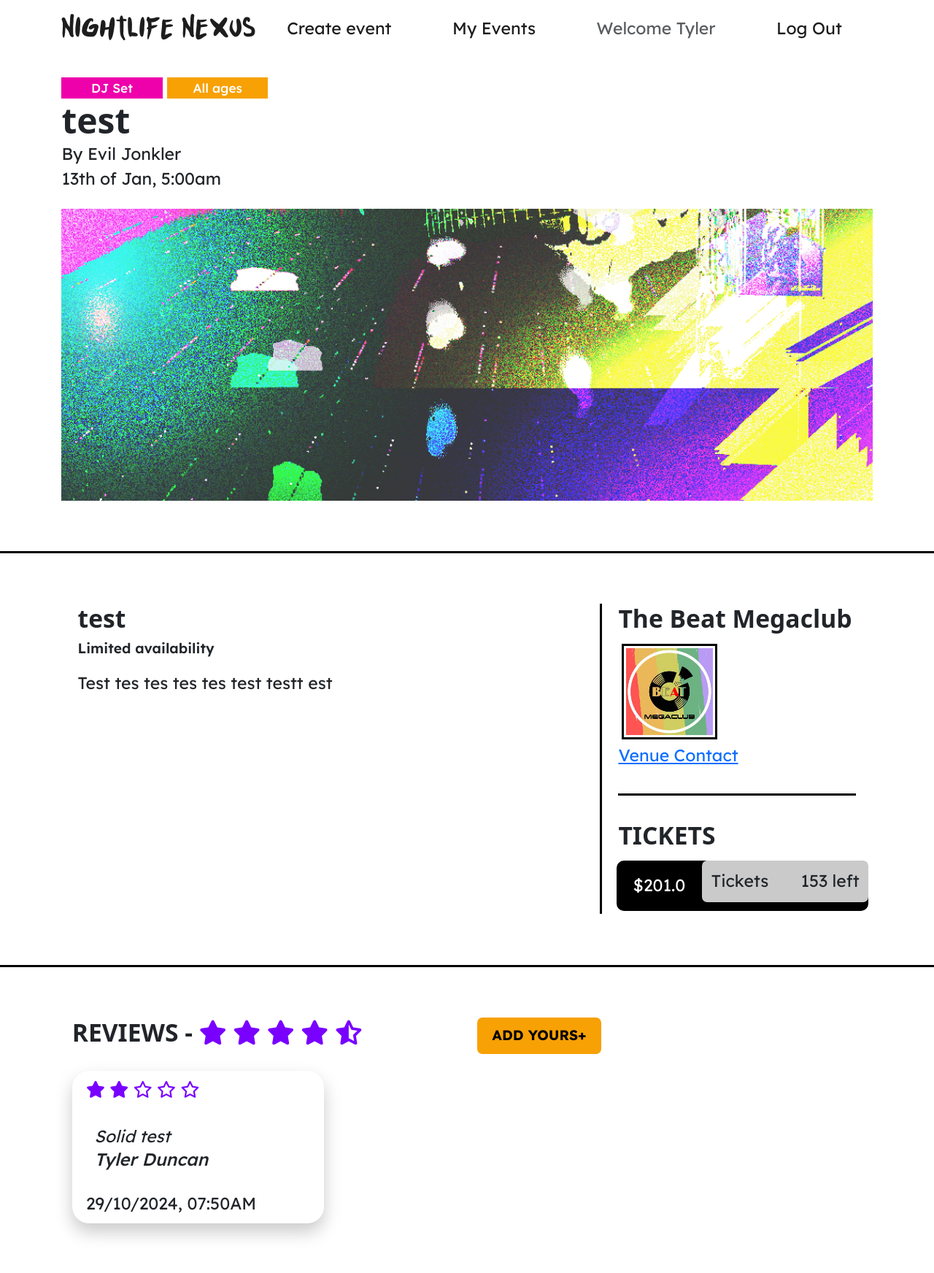
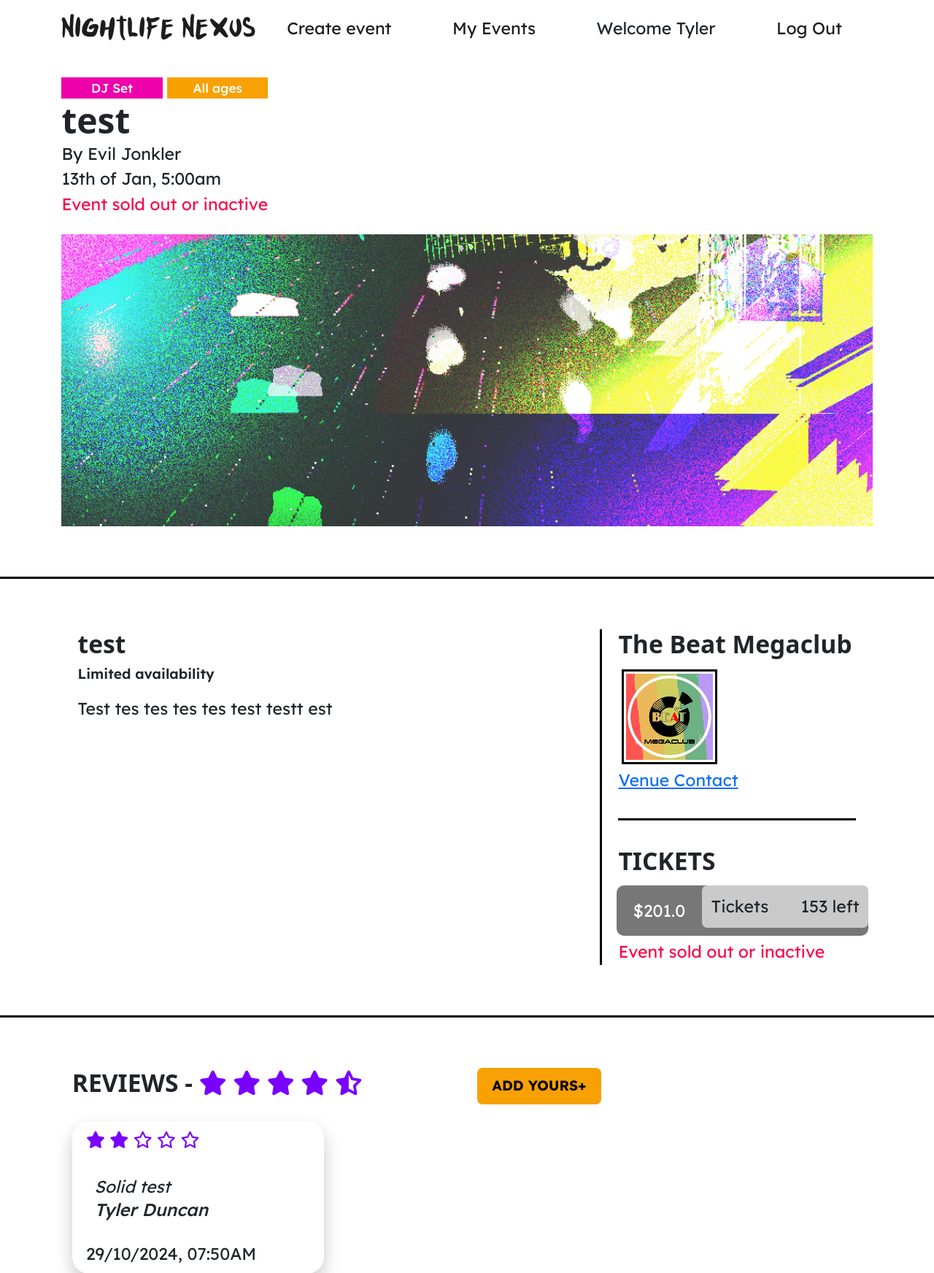
Before and after one commit to tydunc/IAB207-A3, a Flask app: page /events/2 in a window 1280 px wide. Shown: the top 1744 px of the page at 73% size. Run offline with Flask 3, Linux system fonts and the light colour scheme; a user stored in the database is signed in; some libraries are stand-ins or nearby versions; some web fonts are replaced.

Commit message:
Added event status

```diff
--- a/website/__init__.py
+++ b/website/__init__.py
@@ -2,9 +2,27 @@ from flask import Flask
 from flask_bootstrap import Bootstrap5
 from flask_sqlalchemy import SQLAlchemy
 from flask_login import LoginManager
+from datetime import datetime
 
 # Initialize the database instance
 db = SQLAlchemy()
+
+#Some functions we'll use later
+def inactive(date, month):
+   months = ['Jan','Feb','Mar','Apr','May','Jun','Jul','Aug','Sep','Oct','Nov','Dec']
+   curr = datetime.today().strftime('%Y-%m-%d')
+   eventDate = datetime.strptime(f'{date}/{months.index(month)+1}/{curr[:4]}', "%d/%m/%Y")
+   if datetime.now().date() > eventDate.date():
+      return True
+   else:
+      return False
+
+def ordinal(n: int):
+    if 11 <= (n % 100) <= 13:
+        suffix = 'th'
+    else:
+        suffix = ['th', 'st', 'nd', 'rd', 'th'][min(n % 10, 4)]
+    return str(n) + suffix
 
 # Create a function that creates a web application
 def create_app():
--- a/website/events.py
+++ b/website/events.py
@@ -1,7 +1,7 @@
 from flask import Blueprint, render_template, request, redirect, url_for, abort, flash
 from .models import Events, Bookings, User, Review
 from .forms import CreateEventForm, BookEvent
-from . import db
+from . import db, ordinal, inactive
 from datetime import datetime
 from werkzeug.utils import secure_filename
 import os
@@ -9,28 +9,23 @@ from flask_login import login_required, current_user
 
 event_bp = Blueprint('events', __name__, url_prefix='/events')
 
-# Ordinal function
-def ordinal(n: int):
-    if 11 <= (n % 100) <= 13:
-        suffix = 'th'
-    else:
-        suffix = ['th', 'st', 'nd', 'rd', 'th'][min(n % 10, 4)]
-    return str(n) + suffix
-
 @event_bp.route('/<id>')
 def show(id):
     bookingForm = BookEvent()
     event = db.session.scalar(db.select(Events).where(Events.id == id))
     creator = db.session.scalar(db.select(User).where(User.id == event.user_id))
+
+    #Get event status
+    status = inactive(event.date, event.month)
+    print(status)
     # Convert date to ordinal
     event.date = ordinal(event.date)
-
     # Fetch reviews for this event
     reviews = Review.query.filter_by(event_id=id).order_by(Review.date_posted.desc()).all()
 
     if not event:
         abort(404)
-    return render_template('events/event.html', event=event, form=bookingForm, creator=creator, reviews=reviews)
+    return render_template('events/event.html', event=event, form=bookingForm, creator=creator, reviews=reviews, inactive=status)
 
 @event_bp.route('/<id>/add_review', methods=['POST'])
 @login_required
@@ -164,6 +159,8 @@ def book(id):
 @login_required
 def bookings():
     user_events = db.session.query(Events).filter(Events.user_id == current_user.id)
+    for e in user_events:
+       e.inactive = inactive(e.date,e.month)
     booked = db.session.query(Bookings, Events).filter(Events.id == Bookings.event_id, Bookings.user_id == current_user.id).all()
     return render_template('bookings.html', bookings=booked, user_events=user_events)
 
--- a/website/static/style/style.css
+++ b/website/static/style/style.css
@@ -340,19 +340,6 @@ ul {
     border: none;
     background: transparent;
     padding: 0;
-}
-
-.soldout {
-    display: flex;
-    justify-content: center;
-    align-items: center;
-    position: absolute;
-    transform: rotate(45deg);
-    height: 10em;
-    top: 0;
-    width: 100%;
-    text-align: center;
-    color: var(--main-red);
 }
 
 .card {
--- a/website/templates/base.html
+++ b/website/templates/base.html
@@ -42,7 +42,7 @@
                         <li class="nav-item flex-fill"><a href="{{ url_for('events.create') }}">Create event</a></li>
                         <li class="nav-item flex-fill"><a href="{{ url_for('events.bookings') }}">My Events</a></li>
                         {% if current_user.is_authenticated %}
-                        <li class="nav-item flex-fill"><a class="disabled text-muted" href="#">Welcome {{current_user.first_name}}</a></li>
+                        <li class="nav-item flex-fill"><p style="margin: 0">Welcome {{current_user.first_name}}</p></li>
                         <li class="nav-item flex-fill"><a href="{{ url_for('auth.logout') }}">Log Out</a></li>
                         {% else %}
                         <li class="nav-item flex-fill"><a href="{{ url_for('auth.register') }}">Register</a></li>
--- a/website/templates/events/event.html
+++ b/website/templates/events/event.html
@@ -15,6 +15,9 @@
                 <h1>{{ event.title }}</h1>
                 <p>By {{ creator.first_name }} {{ creator.surname }}</p>
                 <p>{{ event.date }} of {{ event.month }}, {{ event.time }}</p>
+                {% if event.tickets == 0 or inactive %}
+                <p style="color: var(--main-red)">Event sold out or inactive</p>
+                {% endif %}
                 <div class="bg-event" style="background-image: url({{event.image}})"></div>
             </div>
         </div>
@@ -44,7 +47,7 @@
                 <div class="border-top spacing"></div>
                 <div class="row tickets">
                     <h3>TICKETS</h3>
-                    {% if event.tickets == 0 %}
+                    {% if event.tickets == 0 or inactive %}
                         <span class="btn-ticket disabled">
                             ${{ event.price }}
                             <button type="button" class="btn">
@@ -52,7 +55,7 @@
                                 <span class="float-end">{{ event.tickets }} left</span>
                             </button>
                         </span>
-                        <p style="color: var(--main-red)">Event sold out</p>
+                        <p style="color: var(--main-red)">Event sold out or inactive</p>
                     {% elif current_user.is_authenticated %}
                     <span class="btn-ticket">
                         ${{ event.price }}
```
Also changed, not shown: website/templates/bookings.html (+7 -1 lines), website/templates/index.html (+5 -3 lines), website/views.py (+3 -9 lines), instance/event_booking.db.
